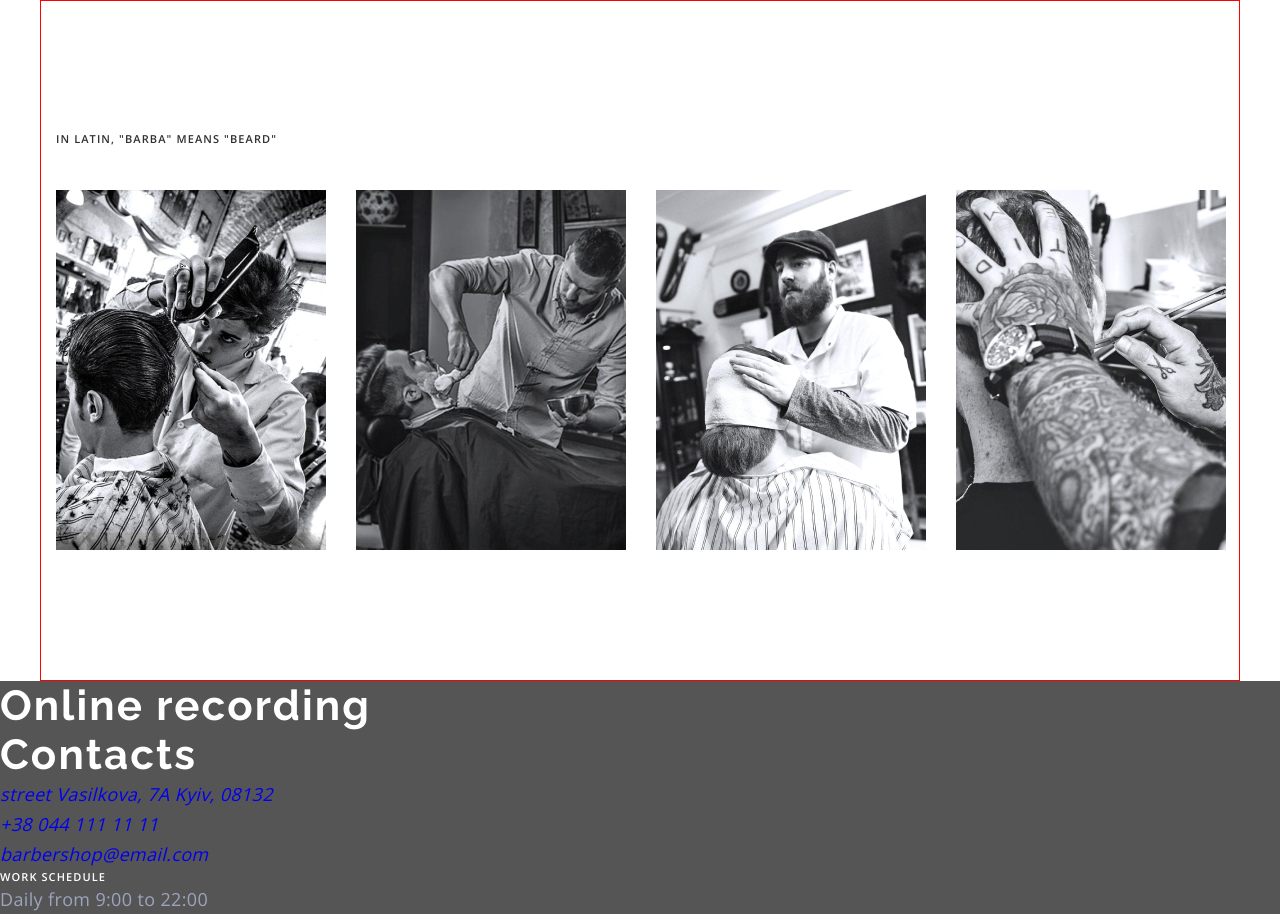
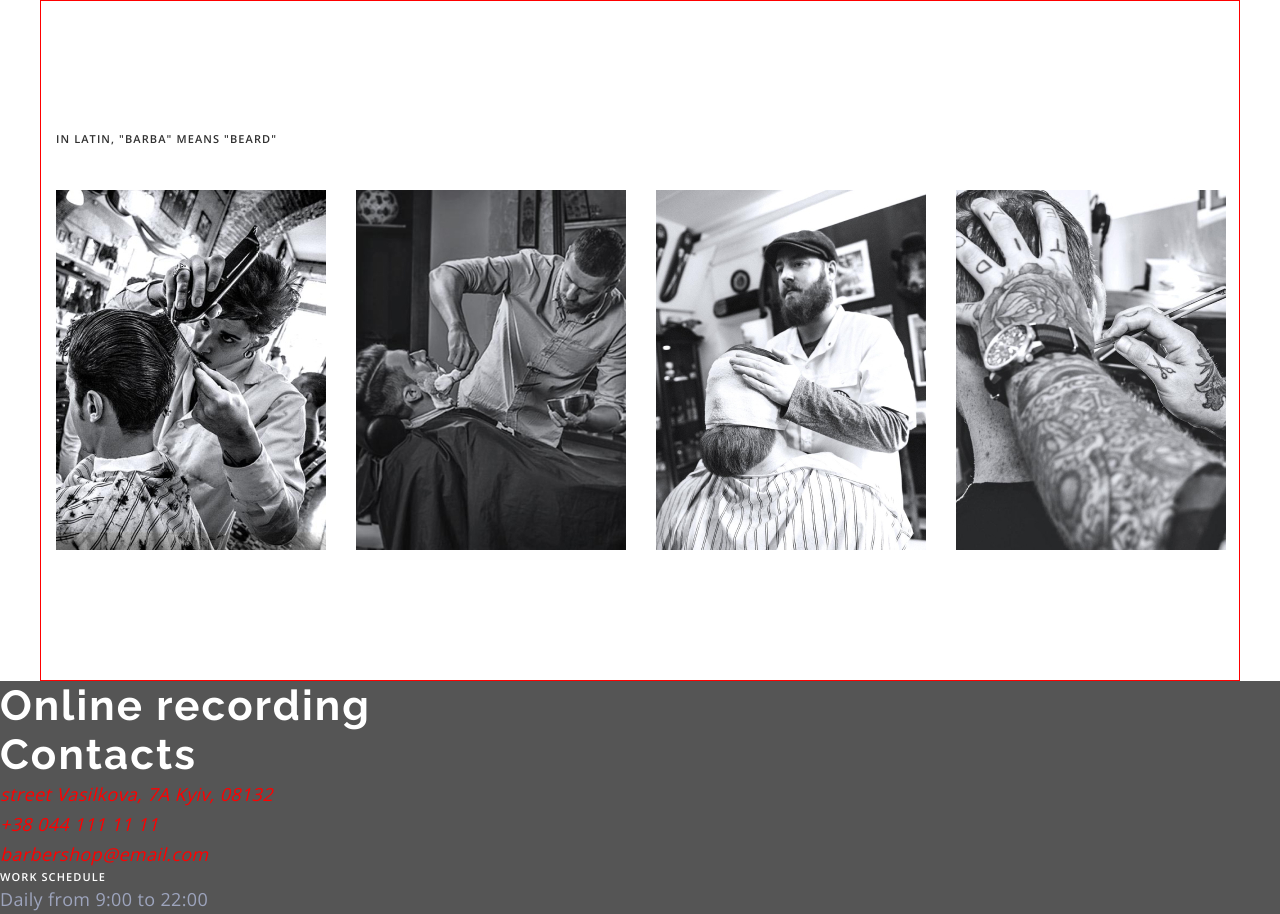
Before and after one commit to VadymChutur/barber, a plain HTML site: page index.html in a window 1280 px wide. Shown: the part 3398-4312 px from the top of the page. Drawn offline with nearby package versions, Linux system fonts and the light colour scheme.

Commit message:
test link

```diff
--- a/css/sttyles.css
+++ b/css/sttyles.css
@@ -513,3 +513,6 @@ img {
   letter-spacing: 0.02em;
   color: #9da4bd;
 }
+.footer-link {
+  color: red;
+}
```
